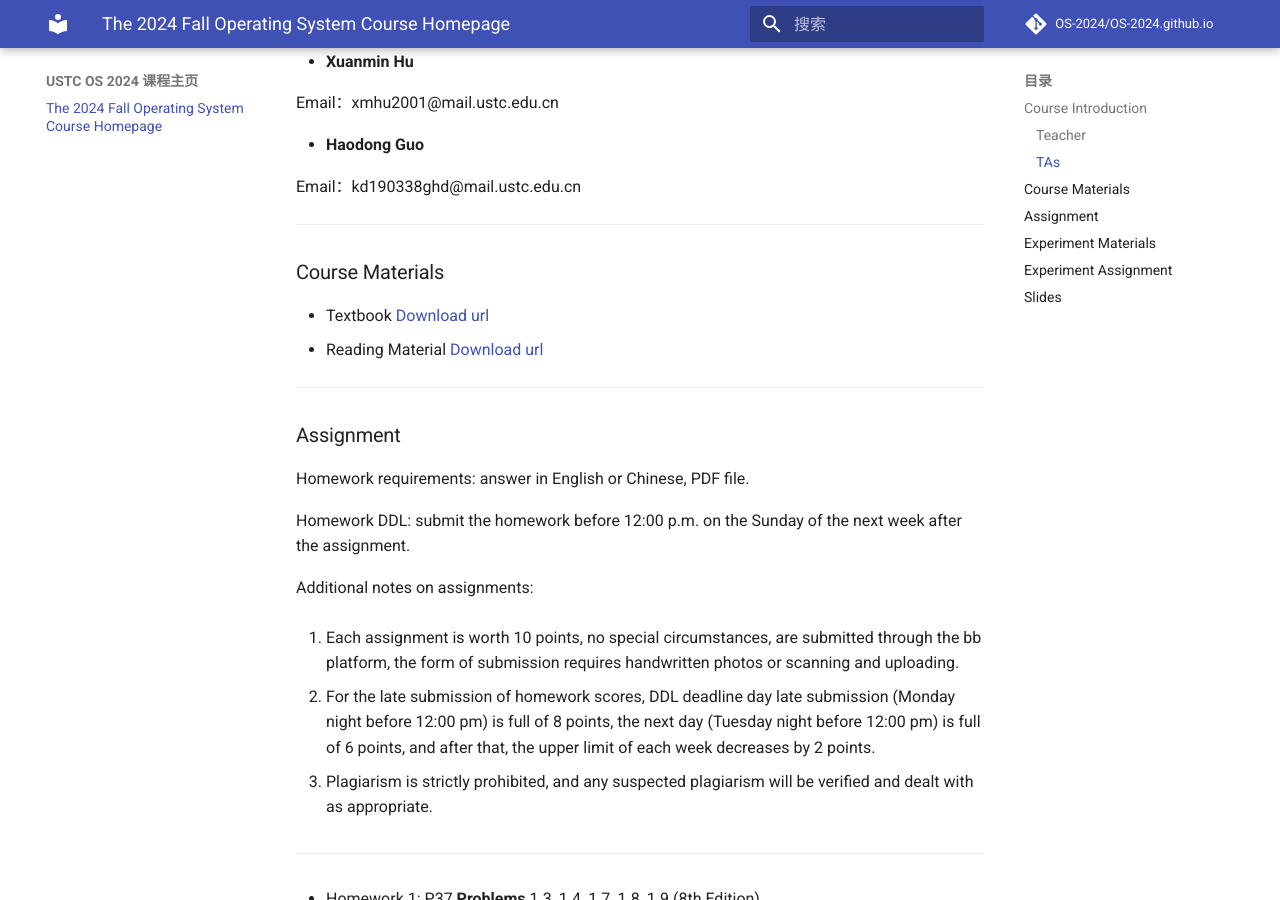
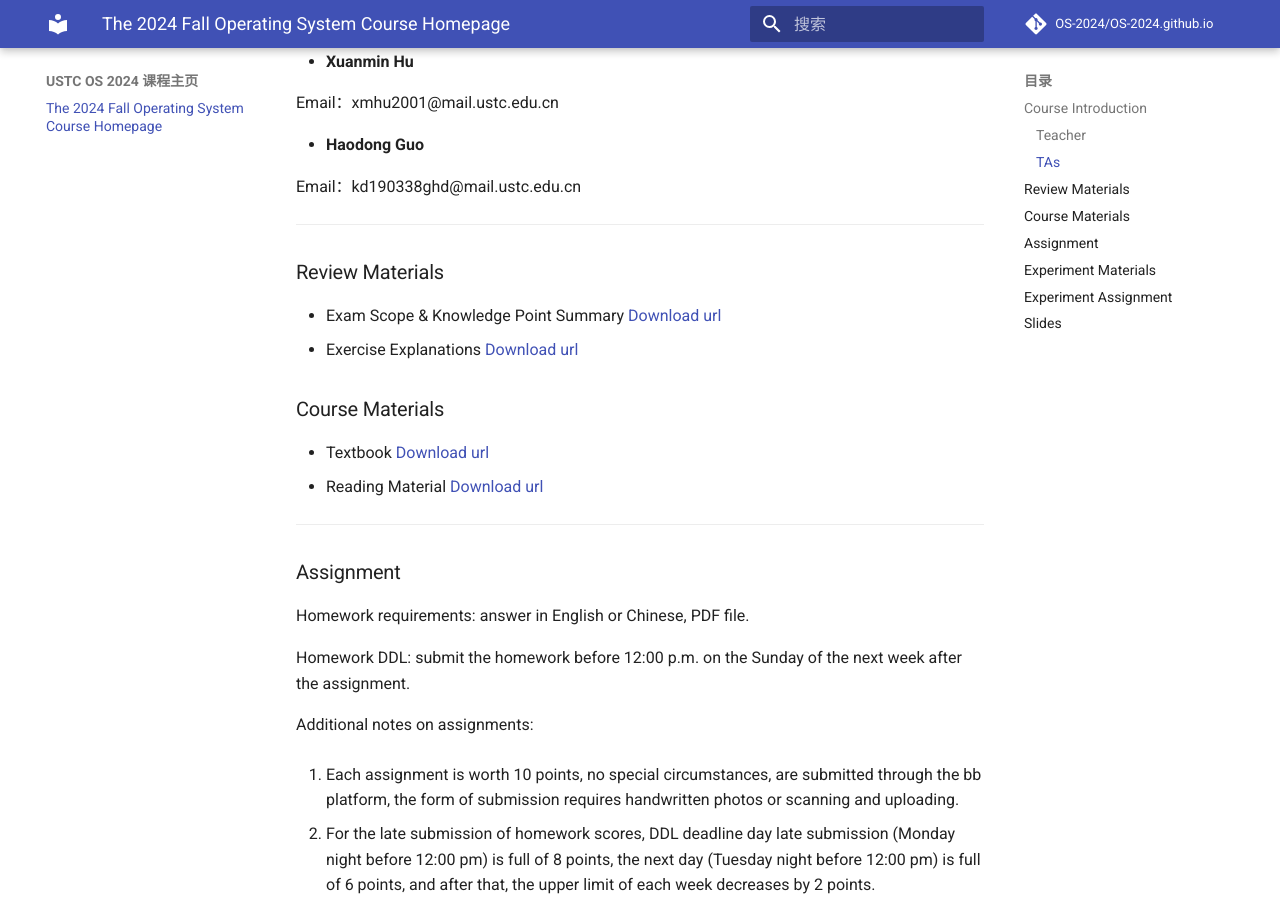
Before and after one commit to OS-2024/OS-2024.github.io, an MkDocs documentation site: the page built from docs/index.md, in a window 1280 px wide and 900 px high, scrolled down 644 px. Built offline with MkDocs 1.6.1 and Material for MkDocs 9.7.7, drawn with Linux system fonts in a browser that asks for light colours; comment, search, counter and statistics services are not loaded.

Commit message:
add review materials

```diff
--- a/docs/index.md
+++ b/docs/index.md
@@ -29,8 +29,12 @@ If you have any questions and suggestions about the course, experiments and teac
 
 ***
 
+### Review Materials
+
+* Exam Scope & Knowledge Point Summary [Download url](https://rec.ustc.edu.cn/share/f6edfb20-c904-11ef-9f0e-692e7ac72455)
+* Exercise Explanations [Download url](https://rec.ustc.edu.cn/share/e76f12b0-c903-11ef-9790-cfe415988948)
+
 ### Course Materials
-
 
 * Textbook  [Download url](https://rec.ustc.edu.cn/share/1b551cd0-68d2-11ef-aea3-0f111aebecd4)
 * Reading Material  [Download url](https://rec.ustc.edu.cn/share/0469be90-68d2-11ef-bfa1-59482ddc3661)
@@ -121,7 +125,6 @@ Additional notes on assignments:
 
     * ddl: 2024.12.29 23:59
 ***
-
 ### Experiment Materials
 
 * GuideBook ：[Download url](https://rec.ustc.edu.cn/share/9c609a20-6869-11ef-80f4-f368e5e06e8a)
```
